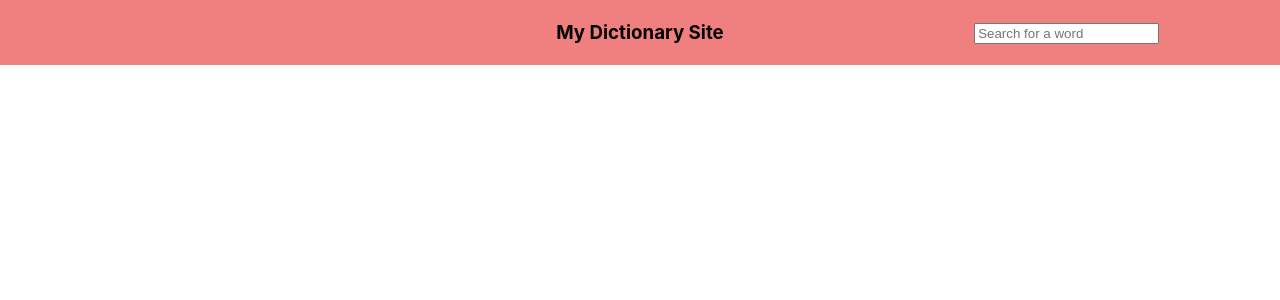
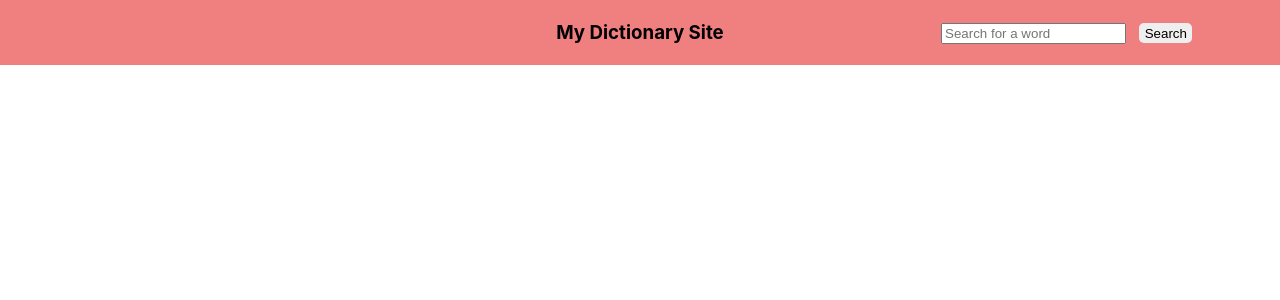
Before and after one commit to gabholli/dictionary-site, a React (Create React App) app: page / in a window 1280 px wide. Shown: the top 300 px of the page. Built offline with nearby package versions, Linux system fonts and the light colour scheme.

Commit message:
Added and styled button for searching

```diff
--- a/src/App.css
+++ b/src/App.css
@@ -117,6 +117,15 @@ audio {
   margin: 0 auto;
 }
 
+/* Search button */
+
+button {
+  border: none;
+  margin-left: 1em;
+  border-radius: 5px;
+  padding: .2em .4em;
+}
+
 /* Media query for tablet or larger screen sizes */
 
 @media (min-width: 768px) {
--- a/src/App.js
+++ b/src/App.js
@@ -10,16 +10,16 @@ function App() {
   const [word, setWord] = useState(null)
   const [search, setSearch] = useState("")
 
-  const handleChange = (event) => {
-    event.preventDefault()
-    setSearch(event.target.value)
-    // setSearch(prevSearchData => {
-    //   return {
-    //     ...prevSearchData,
-    //     [event.target.name]: event.target.value
-    //   }
-    // })
-  }
+  // const handleChange = (event) => {
+  //   event.preventDefault()
+  //   setSearch(event.target.value)
+  //   setSearch(prevSearchData => {
+  //     return {
+  //       ...prevSearchData,
+  //       [event.target.name]: event.target.value
+  //     }
+  //   })
+  // }
 
   const handleSubmit = (event) => {
     event.preventDefault()
@@ -60,7 +60,7 @@ function App() {
   return (
     <div className="content">
       <Navbar
-        handleChange={handleChange}
+        // handleChange={handleChange}
         handleSubmit={handleSubmit}
         search={search}
       />
--- a/src/components/Navbar.js
+++ b/src/components/Navbar.js
@@ -10,12 +10,12 @@ function Navbar(props) {
                 <form onSubmit={props.handleSubmit}>
                     <input type="text"
                         placeholder="Search for a word"
-                        onChange={props.handleChange}
+                        // onChange={props.handleChange}
                         name="search"
-                        value={props.search}
+                    // value={props.search}
                     >
                     </input>
-                    {/* <button>Search</button> */}
+                    <button>Search</button>
                 </form>
             </div>
         </div>
```
